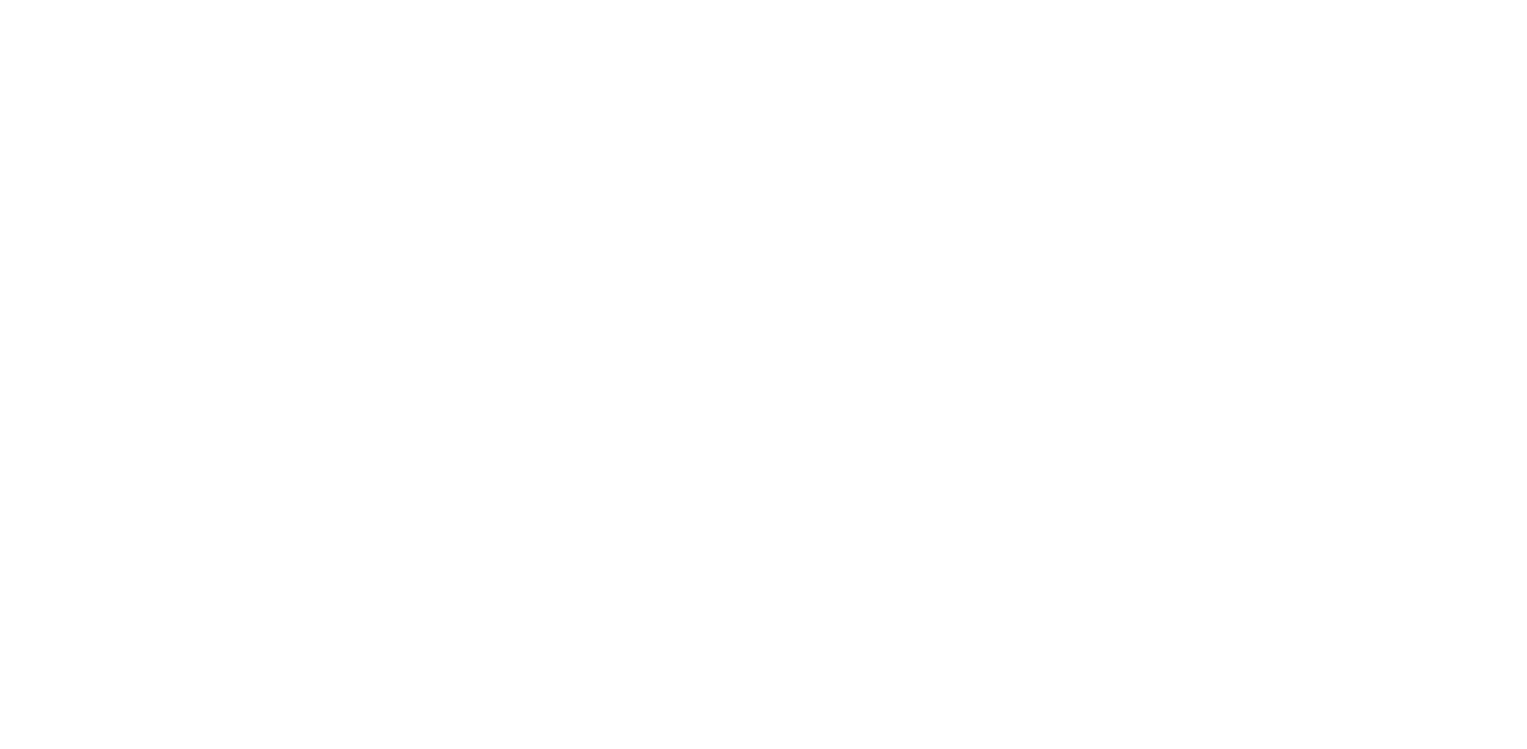
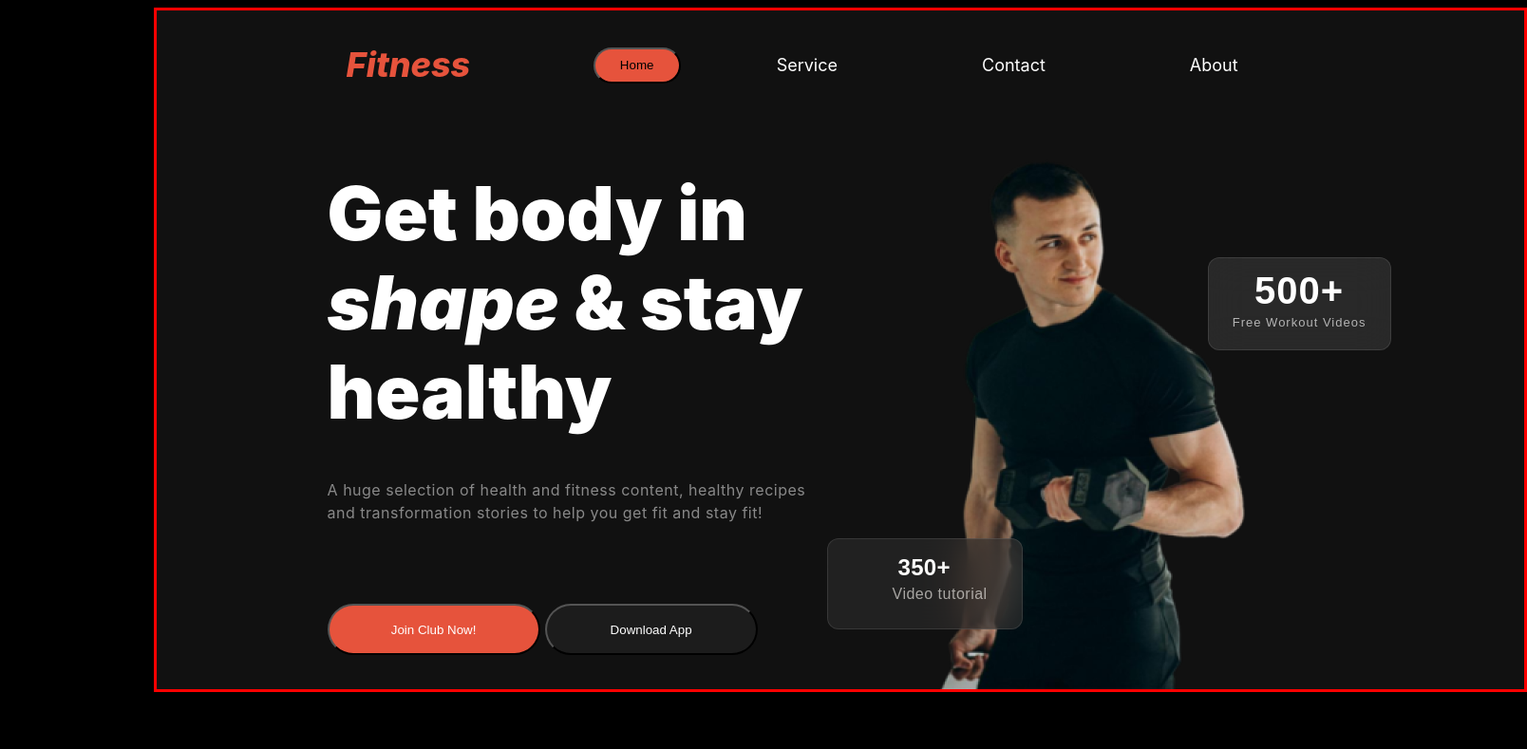
Before and after one commit to ashik4224/My-2nd-Assignment-0.2, a plain HTML site: page index.html in a window 1280 px wide. Shown: the whole page at 95% size, 1608 px wide, since content can reach past the window. Drawn offline with Linux system fonts and the light colour scheme.

Commit message:
My 2nd websit a first heder add

```diff
--- a/index.html
+++ b/index.html
@@ -7,6 +7,47 @@
     <link rel="stylesheet" href="style/style.css">
 </head>
 <body>
+    <header>
+        <div class="header-one">
+            <div class="nav-1">
+                <nav>
+                    <h3 class="nav-title"><em>Fitness</em></h3>
+                    <ul>
+                        <li><a href=""><button class="btn-primary">Home</button></a></li>
+                        <li><a class="dark-2" href="">Service</a></li>
+                        <li><a class="dark-2" href="">Contact</a></li>
+                        <li><a class="dark-2" href="">About</a></li>
+                    </ul>
+                </nav>
+            </div>
 
+
+            <div class="nav-text">
+                <h1 class="banner-title">Get body in <em>shape</em> & stay healthy</h1>
+                <button class="btn-primary-4" type="button">
+                    <h3 class="hh1">500+</h3>
+                    <p class="pp1">Free Workout Videos</p>
+                </button>
+            </div>
+
+
+            <div class="img-1">
+                <img class="banner-img" src="images/Images 2.png" alt="">
+            </div>
+
+
+            <div class="description-1">
+                <p class="banner-description">
+                    A huge selection of health and fitness content, healthy recipes and transformation stories to help you get fit and stay fit! <br>
+                    <button class="btn-primary-5" type="button">
+                        <h3 class="hh-2">350+</h3>
+                        <p class="pp-2">Video tutorial</p>
+                    </button><br>
+                    <button class="btn-primary-2" type="button">Join Club Now!</button>
+                    <button class="btn-primary-3" type="button">Download App</button>
+                </p>
+            </div>
+        </div>
+    </header>
 </body>
 </html>
--- a/style/style.css
+++ b/style/style.css
@@ -0,0 +1,193 @@
+body{
+    font-family: "Inter", sans-serif;
+    background-color: black;
+}
+.header-one{
+    position: absolute;
+    width: 1440px;
+    height: 715px;
+    border: 3px solid red;
+    background-color: rgb(17, 17, 17);
+    margin-left: 12%;
+  }
+  nav{
+      display: flex;
+     align-items: center;
+     justify-content: space-between;
+     margin: 0 200px;
+     }
+  .nav-title{
+  position: static;
+  font-weight: 132px;
+  font-size: 43px;
+  color: rgb(230, 83, 60);
+  font-size: 36px;
+  font-weight: 800;
+  line-height: 120%;
+  letter-spacing: 0%;
+  text-align: left;
+  }
+
+
+  nav ul{
+     display: flex;
+     align-items: center;
+
+  }
+  nav ul li {
+     list-style: none;
+     margin-right: 50px;
+  }
+  nav li a{
+     text-decoration: none;
+     font-size: 20px;
+  }
+  .nav-text{
+      display: flex;
+  }
+  .btn-primary{
+      position: static;
+      width: 92px;
+      height: 38px;
+      border-radius: 46px;
+      background: rgb(230, 83, 60);
+      }
+      .dark-2{
+          width: 64px;
+          height: 22px;
+          padding: 4px;
+          margin: 0px 47px;
+          color: rgb(255, 255, 255);
+          font-size: 18px;
+          font-weight: 400;
+          line-height: 120%;
+          letter-spacing: 0%;
+          text-align: left;
+      }
+
+  .banner-title{
+      position: static;
+      width: 520px;
+      height: 282px;
+      color: rgb(255, 255, 255);
+      font-family: Inter;
+      font-size: 78px;
+      font-weight: 900;
+      line-height: 120%;
+      letter-spacing: 0%;
+      text-align: left;
+      margin-left:180px;
+      margin-bottom: 28px;
+  }
+  .btn-primary-4{
+  position: absolute;
+  width: 193px;
+  height: 98px;
+  left: 1107px;
+  top: 260px;
+  box-sizing: border-box;
+  border: 1px solid rgba(255, 255, 255, 0.1);
+  border-radius: 12px;
+  backdrop-filter: blur(20px);
+  background: rgba(255, 255, 255, 0.1);
+  }
+  .hh1{
+  color: rgb(255, 255, 255);
+  font-size: 40px;
+  font-weight: 900;
+  line-height: 40px;
+  letter-spacing: 1px;
+  text-align: center;
+  margin-top: 5%;
+  }
+  .pp1{
+  color: rgba(255, 255, 255, 0.65);
+  font-size: 13px;
+  font-weight: 400;
+  line-height: 20px;
+  letter-spacing: 1px;
+  text-align: center;
+  margin-top: -20%;
+  }
+
+  .banner-img{
+      position: absolute;
+      width: 349px;
+      height: 580px;
+      left: 877px;
+      top: 135px;
+      margin-left: -4%;
+  }
+
+  .banner-description{
+      position: static;
+      width: 520px;
+      height: 282px;
+      color: rgba(255, 255, 255, 0.5);
+      font-size: 16px;
+      font-weight: 400;
+      line-height: 24px;
+      letter-spacing: 0.5px;
+      text-align: left;
+      margin-left:180px;
+  }
+  .btn-primary-5{
+  position: absolute;
+  width: 206px;
+  height: 96px;
+  left: 764px;
+  top: 556px;
+  box-sizing: border-box;
+  border: 1px solid rgba(255, 255, 255, 0.1);
+  border-radius: 12px;
+  backdrop-filter: blur(20px);
+  background: rgba(48, 48, 48, 0.54);
+  margin-left: -4%;
+  }
+  .hh-2{
+      position: absolute;
+      width: 68px;
+  height: 24px;
+  color: rgb(250, 250, 249);
+  font-size: 24px;
+  font-weight: 900;
+  line-height: 24px;
+  letter-spacing: 0.3px;
+  text-align: center;
+  margin-left: 30%;
+  margin-top: 5%;
+  }
+  .pp-2{
+  width: 108px;
+  height: 24px;
+  left: 839px;
+  top: 608px;
+  color: rgba(239, 237, 232, 0.65);
+  font-size: 16px;
+  font-weight: 400;
+  line-height: 24px;
+  letter-spacing: 0.5px;
+  text-align: center;
+  margin-left: 30%;
+  margin-top: 20%;
+  }
+  .btn-primary-2{
+      width: 224px;
+      height: 54px;
+      padding: 16px 40px 16px 40px;
+      border-radius: 42px;
+      box-sizing: border-box;
+      background: rgb(230, 83, 60);
+      margin-top: 60px;
+      color: rgb(255, 255, 255);
+  }
+  .btn-primary-3{
+      width: 224px;
+      height: 54px;
+      padding: 16px 40px 16px 40px;
+      border-radius: 42px;
+      box-sizing: border-box;
+      background:  rgb(28, 28, 28);;
+      margin-top: 60px;
+      color: rgb(255, 255, 255);
+  }
```
